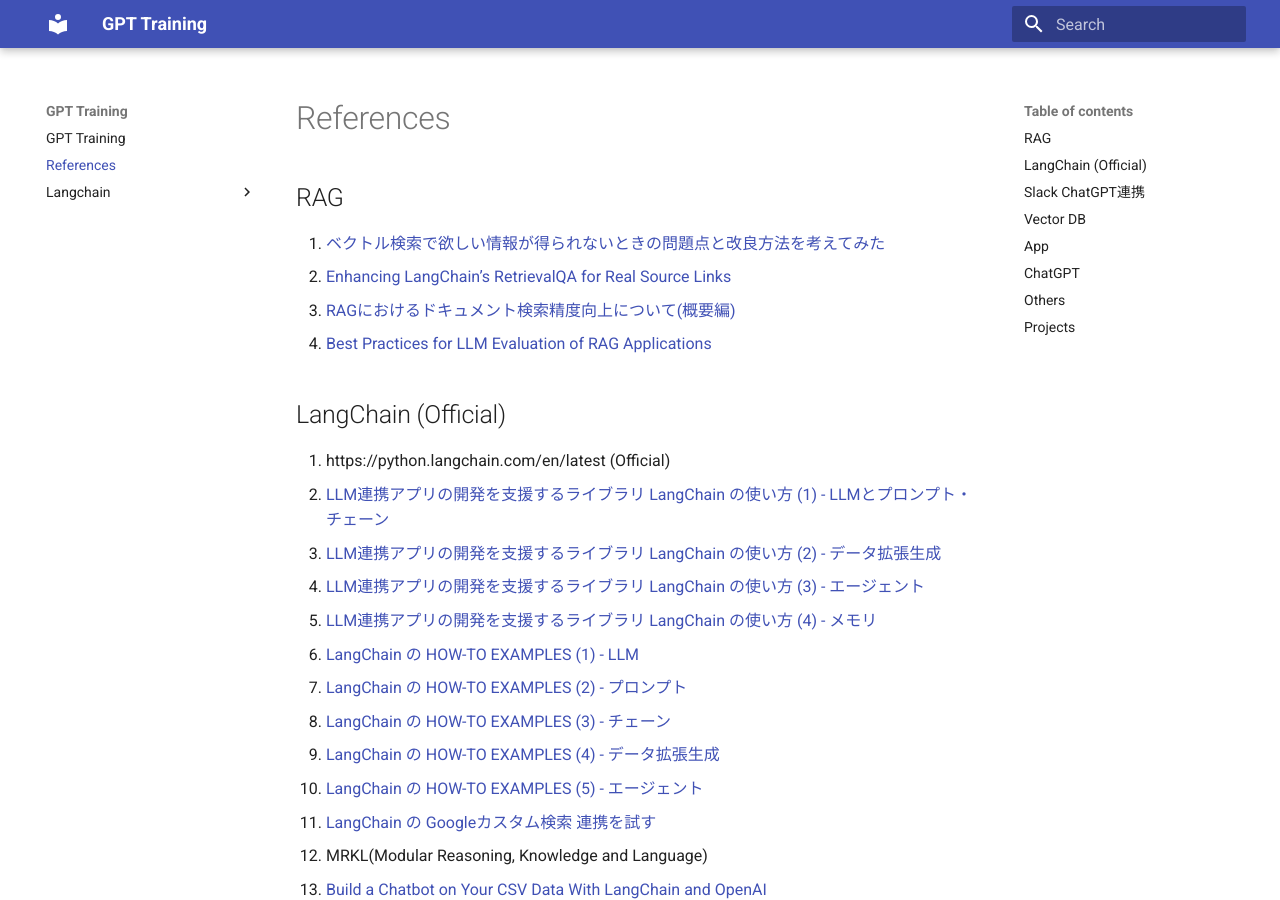
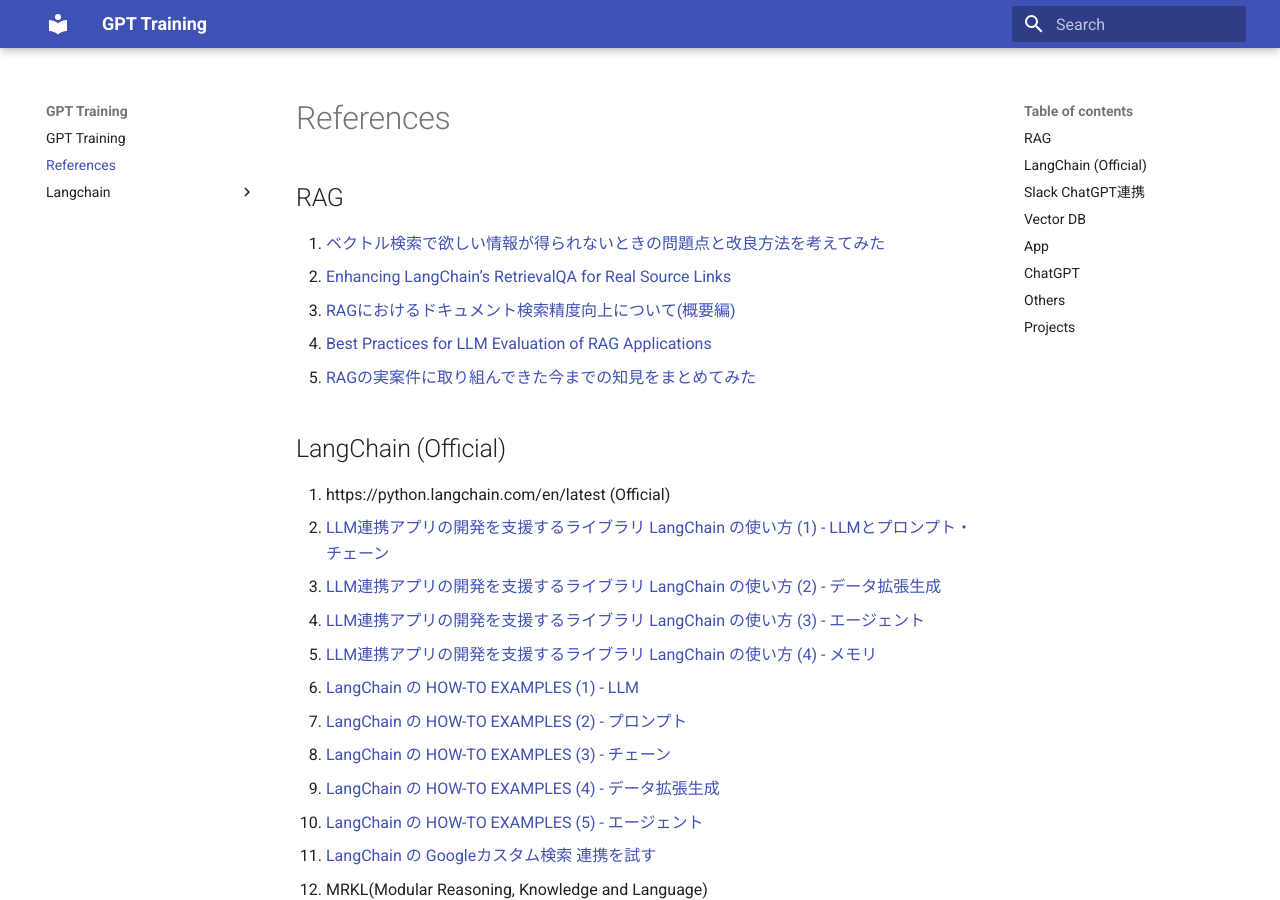
Before and after one commit to nakamasato/gpt-training, an MkDocs documentation site: the page built from docs/references.md, in a window 1280 px wide and 900 px high. Built offline with MkDocs 1.6.1 and Material for MkDocs 9.7.7, drawn with Linux system fonts in a browser that asks for light colours.

Commit message:
Update references.md

```diff
--- a/docs/references.md
+++ b/docs/references.md
@@ -6,6 +6,7 @@
 1. [Enhancing LangChain’s RetrievalQA for Real Source Links](https://medium.com/@nakamasato/enhancing-langchains-retrievalqa-for-real-source-links-53713c7d802a)
 1. [RAGにおけるドキュメント検索精度向上について(概要編)](https://zenn.dev/sompojapan_dx/articles/eb755a18e893ce)
 1. [Best Practices for LLM Evaluation of RAG Applications](https://www.databricks.com/blog/LLM-auto-eval-best-practices-RAG)
+1. [RAGの実案件に取り組んできた今までの知見をまとめてみた](https://dev.classmethod.jp/articles/rag-knowledge-on-real-projects/)
 
 ## LangChain (Official)
 1. https://python.langchain.com/en/latest (Official)
```
